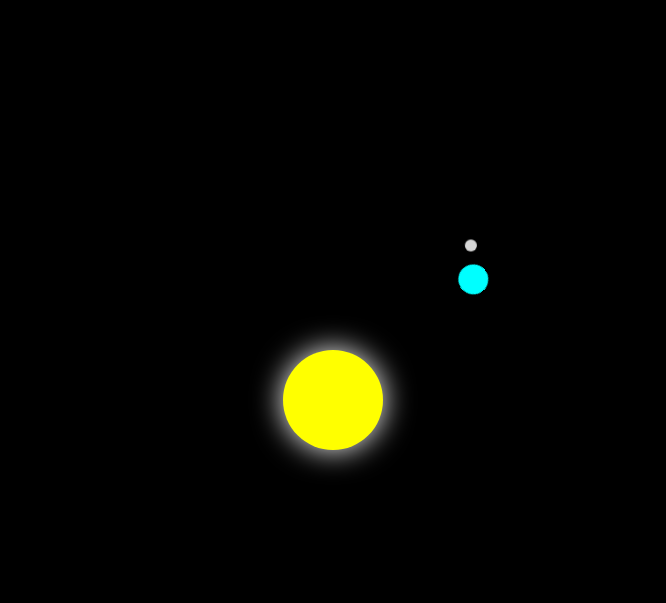
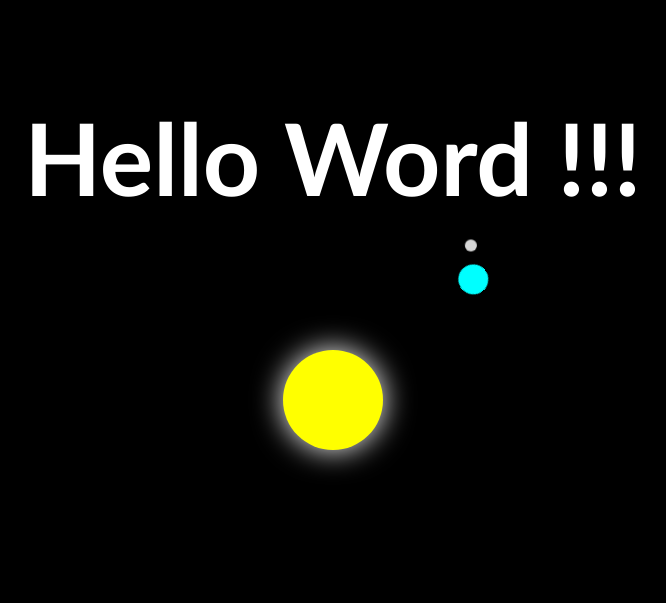
Before and after one commit to VicthorCani/SistemaSolar, a plain HTML site: page Terra/index.html in a window 1280 px wide. Shown: the whole page, without its empty margins (307-973 px from the left). Drawn offline with Linux system fonts and the light colour scheme.

Commit message:
mandando2

```diff
--- a/Terra/index.html
+++ b/Terra/index.html
@@ -7,6 +7,7 @@
     <link rel="stylesheet" href="style.css">
 </head>
 <body>
+    <center><h1>Hello Word !!!</h1></center>
 <div class="container">
     <div class="sun"></div>
     <div class="orbit earth">
--- a/Terra/style.css
+++ b/Terra/style.css
@@ -1,6 +1,14 @@
 body {
     background: black;
     margin: 0;
+}
+
+h1{
+    position: relative;
+    top: 30px;
+    font-size: 100px;
+    font-family: 'Gill Sans', 'Gill Sans MT', Calibri, 'Trebuchet MS', sans-serif;
+    color: white;
 }
 
 .container {
```
